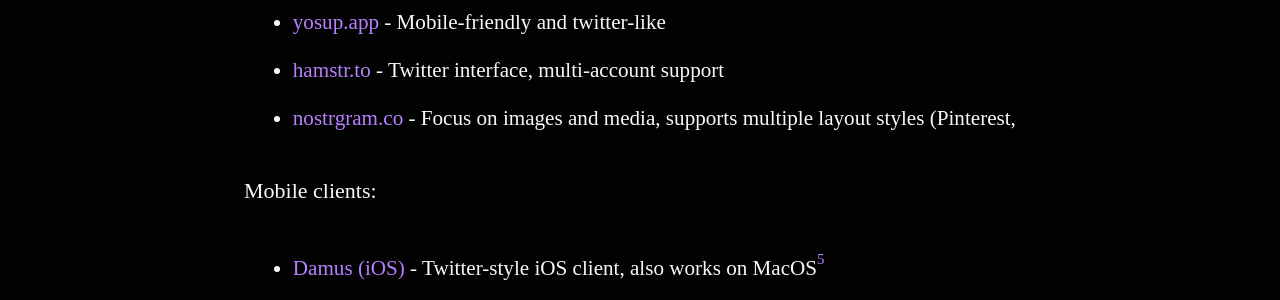
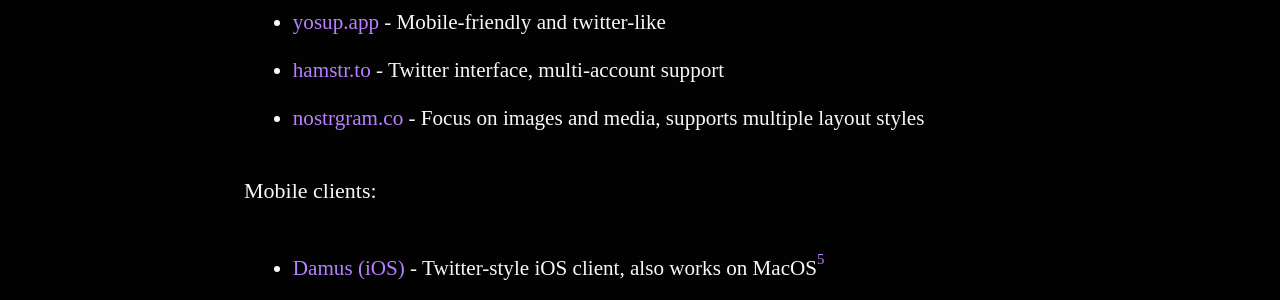
Before and after one commit to nostr-resources/nostr-resources.github.io, a Jekyll site: the page built from index.md, in a window 1280 px wide and 900 px high, scrolled down 3189 px. Shown: the part 154-454 px from the top of the window. Built offline with Jekyll 4.4.1, drawn with Linux system fonts in a browser that asks for light colours; some web fonts are replaced.

Commit message:
fix: sentence fragment

```diff
--- a/index.md
+++ b/index.md
@@ -85,7 +85,7 @@ Here are some I like:
 - [snort.social](https://snort.social/) - Simple interface with automatic image-upload
 - [yosup.app](https://yosup.app/) - Mobile-friendly and twitter-like
 - [hamstr.to](https://hamstr.to/) - Twitter interface, multi-account support
-- [nostrgram.co](https://nostrgram.co/) - Focus on images and media, supports multiple layout styles (Pinterest,
+- [nostrgram.co](https://nostrgram.co/) - Focus on images and media, supports multiple layout styles
 
 Mobile clients:
 - [Damus (iOS)](https://apps.apple.com/ca/app/damus/id1628663131) - Twitter-style iOS client, also works on MacOS[^fn-mac]
```
